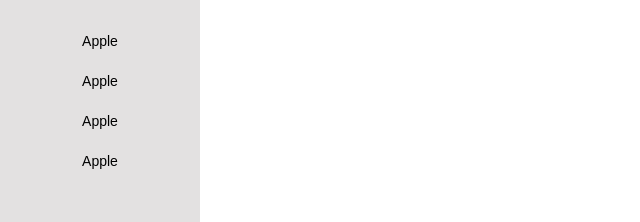
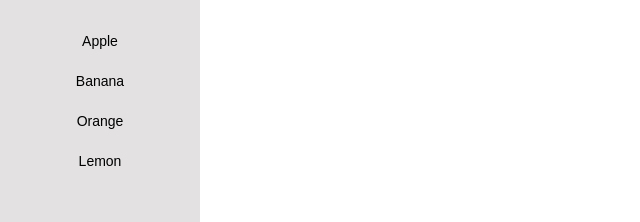
Before and after one commit to haru-miya/hackason02-practice, a Vue app: page / in a window 1280 px wide. Shown: the part 299-521 px from the top of the page, without its empty margins (0-640 px from the left). Built offline with nearby package versions, Linux system fonts and the light colour scheme.

Commit message:
サイドバー完成

```diff
--- a/src/components/SideBar.vue
+++ b/src/components/SideBar.vue
@@ -4,10 +4,10 @@
 
 <template>
   <div :class="$style.container">
-    <SideBarButton />
-    <SideBarButton />
-    <SideBarButton />
-    <SideBarButton />
+    <SideBarButton title="Apple" />
+    <SideBarButton title="Banana" />
+    <SideBarButton title="Orange" />
+    <SideBarButton title="Lemon" />
   </div>
 </template>
 
--- a/src/components/SideBarButton.vue
+++ b/src/components/SideBarButton.vue
@@ -1,7 +1,11 @@
-<script setup lang="ts"></script>
+<script setup lang="ts">
+defineProps<{
+  title: string
+}>()
+</script>
 <template>
   <div :class="$style.container">
-    <div :class="$style.buttontext">Apple</div>
+    <div :class="$style.buttontext">{{ title }}</div>
   </div>
 </template>
 <style module>
```
